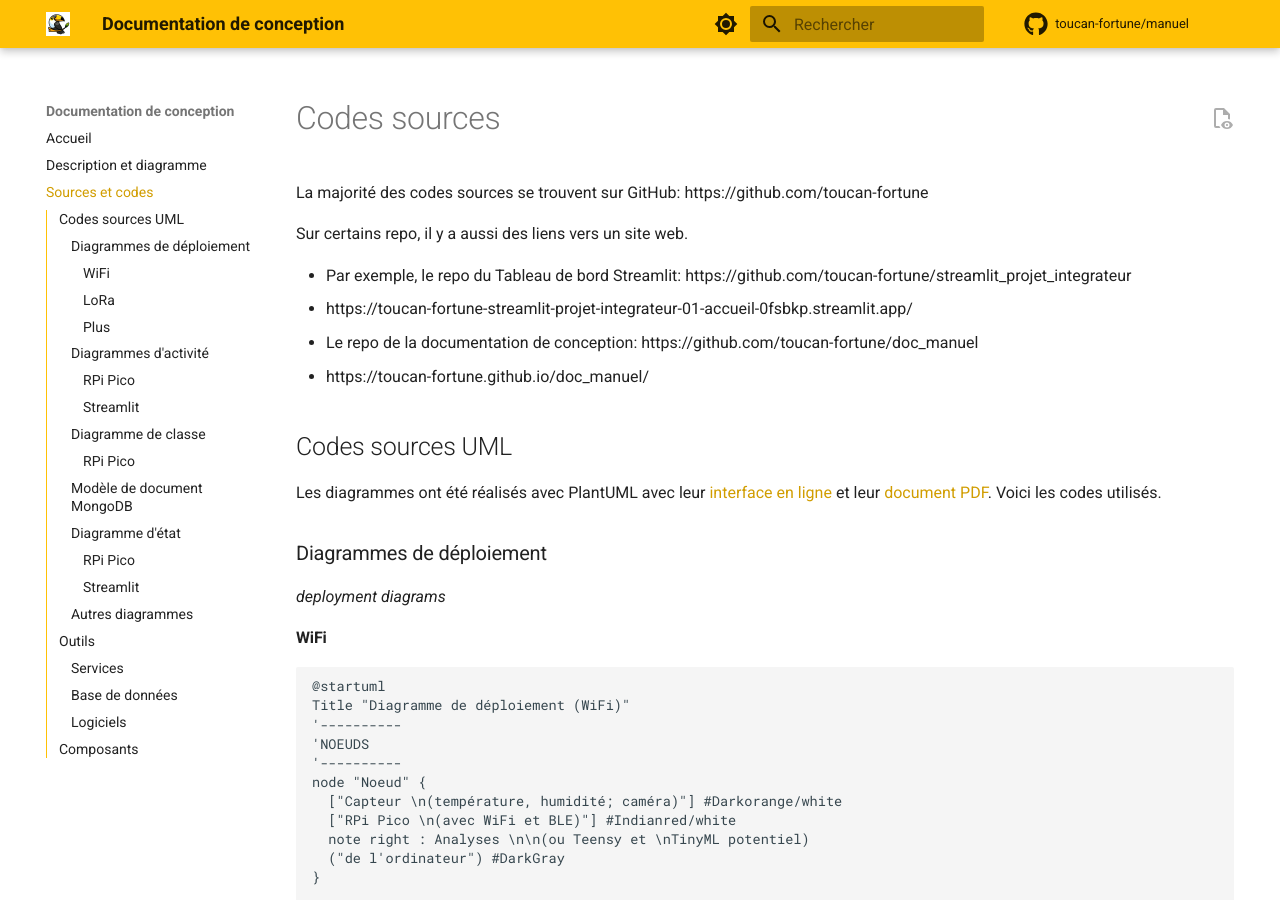
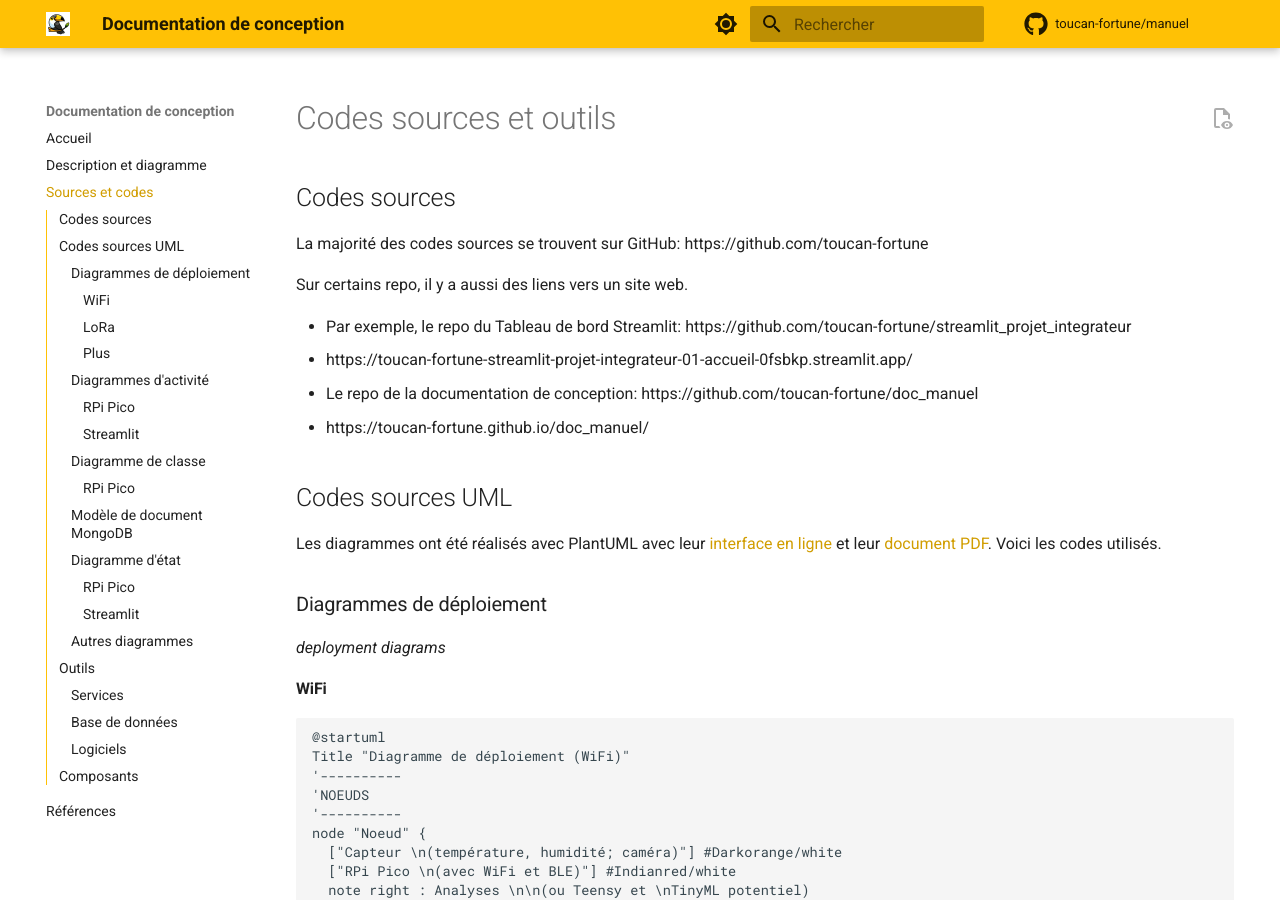
Before and after one commit to toucan-fortune/doc_manuel, an MkDocs documentation site: the page built from docs/sources.md, in a window 1280 px wide and 900 px high. Built offline with MkDocs 1.6.1 and Material for MkDocs 9.7.7, drawn with Linux system fonts in a browser that asks for light colours; comment, search, counter and statistics services are not loaded.

Commit message:
Mettre à jour, vendredi 20

```diff
--- a/docs/sources.md
+++ b/docs/sources.md
@@ -1,4 +1,6 @@
-# Codes sources
+# Codes sources et outils
+
+## Codes sources
 
 La majorité des codes sources se trouvent sur GitHub: https://github.com/toucan-fortune
 
--- a/mkdocs.yml
+++ b/mkdocs.yml
@@ -9,6 +9,7 @@ nav:
   - Accueil: index.md
   - Description et diagramme: description.md
   - Sources et codes: sources.md
+  - Références: references.md
 
 plugins:
   - search:
```
